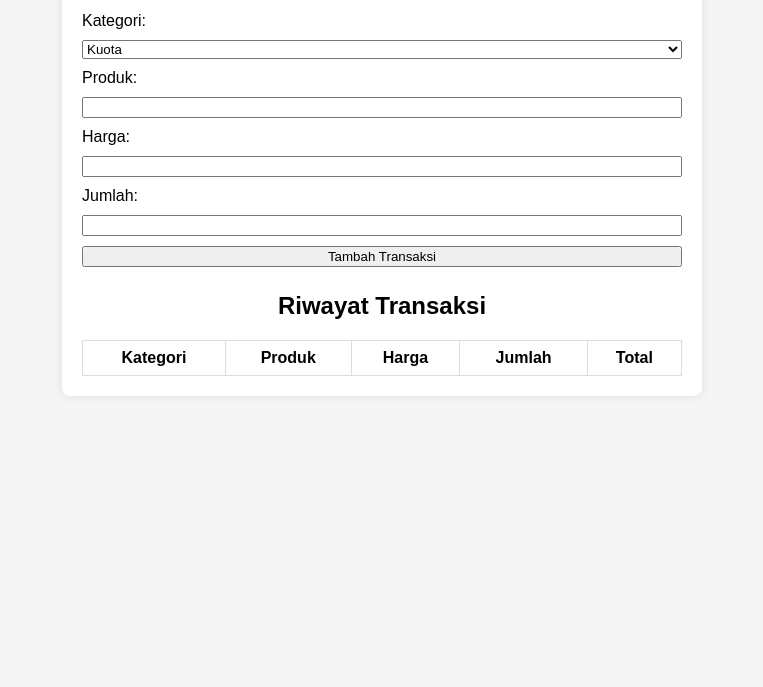
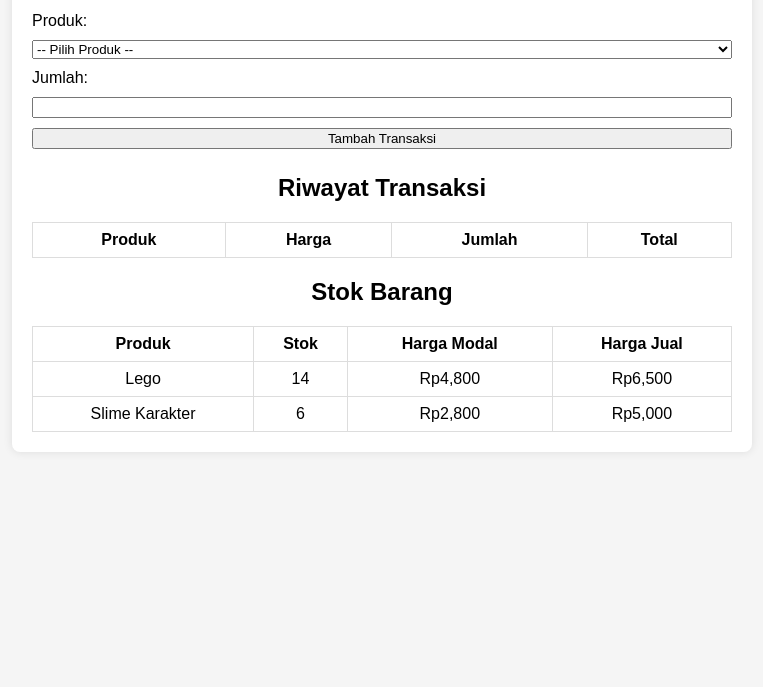
Before and after one commit to PutriPujaningtias/accputri, a plain HTML site: page index.html in a window 1280 px wide. Shown: the part 113-800 px from the top of the page, without its empty margins (258-1021 px from the left). Drawn offline with Linux system fonts and the light colour scheme.

Commit message:
Add files via upload

```diff
--- a/index.html
+++ b/index.html
@@ -11,22 +11,13 @@
     <div class="container">
         <h1>POS - Putri Store</h1>
         <form id="pos-form">
-            <label for="kategori">Kategori:</label>
-            <select id="kategori" name="kategori">
-                <option value="Kuota">Kuota</option>
-                <option value="Akun Premium">Akun Premium</option>
-                <option value="Suntik Followers">Suntik Followers</option>
-                <option value="Aksesoris">Aksesoris</option>
+            <label for="produk">Produk:</label>
+            <select id="produk" name="produk" required>
+                <option value="">-- Pilih Produk --</option>
             </select>
 
-            <label for="produk">Produk:</label>
-            <input type="text" id="produk" name="produk" required>
-
-            <label for="harga">Harga:</label>
-            <input type="number" id="harga" name="harga" required>
-
             <label for="jumlah">Jumlah:</label>
-            <input type="number" id="jumlah" name="jumlah" required>
+            <input type="number" id="jumlah" name="jumlah" required min="1">
 
             <button type="submit">Tambah Transaksi</button>
         </form>
@@ -35,7 +26,6 @@
         <table id="transaksi-table">
             <thead>
                 <tr>
-                    <th>Kategori</th>
                     <th>Produk</th>
                     <th>Harga</th>
                     <th>Jumlah</th>
@@ -44,6 +34,19 @@
             </thead>
             <tbody></tbody>
         </table>
+
+        <h2>Stok Barang</h2>
+        <table id="stok-table">
+            <thead>
+                <tr>
+                    <th>Produk</th>
+                    <th>Stok</th>
+                    <th>Harga Modal</th>
+                    <th>Harga Jual</th>
+                </tr>
+            </thead>
+            <tbody></tbody>
+        </table>
     </div>
     <script src="script.js"></script>
 </body>
--- a/script.js
+++ b/script.js
@@ -1,22 +1,60 @@
+
+const stokData = [
+    { nama: "Lego", stok: 14, hargaModal: 4800, hargaJual: 6500 },
+    { nama: "Slime Karakter", stok: 6, hargaModal: 2800, hargaJual: 5000 }
+];
+
+function updateStokTable() {
+    const tbody = document.querySelector("#stok-table tbody");
+    tbody.innerHTML = "";
+    stokData.forEach(item => {
+        const row = document.createElement("tr");
+        row.innerHTML = `
+            <td>${item.nama}</td>
+            <td>${item.stok}</td>
+            <td>Rp${item.hargaModal.toLocaleString()}</td>
+            <td>Rp${item.hargaJual.toLocaleString()}</td>
+        `;
+        tbody.appendChild(row);
+    });
+}
+
+function updateProdukDropdown() {
+    const select = document.getElementById("produk");
+    stokData.forEach(item => {
+        const option = document.createElement("option");
+        option.value = item.nama;
+        option.textContent = item.nama;
+        select.appendChild(option);
+    });
+}
 
 document.getElementById("pos-form").addEventListener("submit", function(event) {
     event.preventDefault();
 
-    const kategori = document.getElementById("kategori").value;
-    const produk = document.getElementById("produk").value;
-    const harga = parseFloat(document.getElementById("harga").value);
+    const namaProduk = document.getElementById("produk").value;
     const jumlah = parseInt(document.getElementById("jumlah").value);
-    const total = harga * jumlah;
+
+    const produk = stokData.find(p => p.nama === namaProduk);
+    if (!produk) return alert("Produk tidak ditemukan.");
+    if (jumlah > produk.stok) return alert("Stok tidak mencukupi!");
+
+    produk.stok -= jumlah;
+
+    const total = produk.hargaJual * jumlah;
 
     const table = document.querySelector("#transaksi-table tbody");
     const row = table.insertRow();
     row.innerHTML = `
-        <td>${kategori}</td>
-        <td>${produk}</td>
-        <td>Rp${harga.toLocaleString()}</td>
+        <td>${produk.nama}</td>
+        <td>Rp${produk.hargaJual.toLocaleString()}</td>
         <td>${jumlah}</td>
         <td>Rp${total.toLocaleString()}</td>
     `;
 
+    updateStokTable();
     document.getElementById("pos-form").reset();
 });
+
+updateProdukDropdown();
+updateStokTable();
--- a/style.css
+++ b/style.css
@@ -7,7 +7,7 @@ body {
 }
 
 .container {
-    max-width: 600px;
+    max-width: 700px;
     margin: auto;
     background-color: #fff;
     padding: 20px;
```
